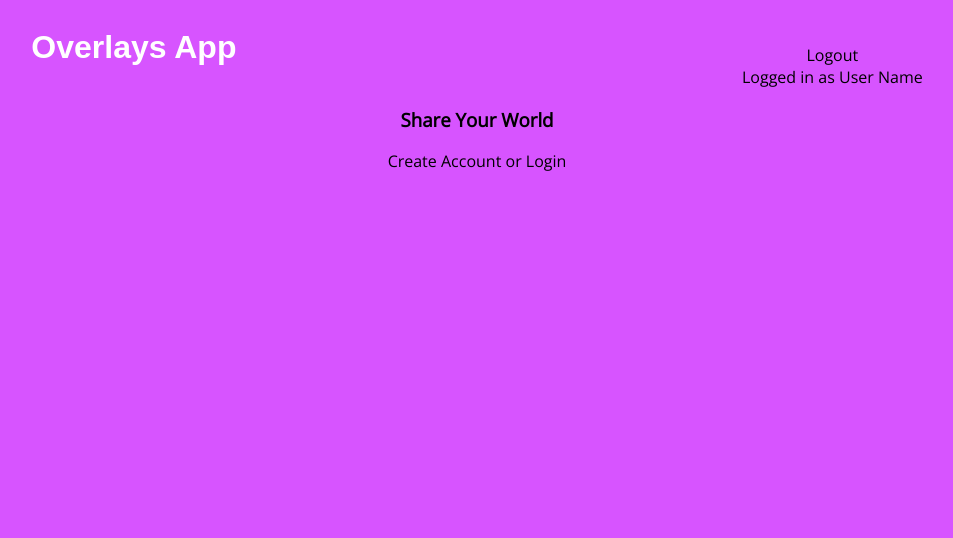
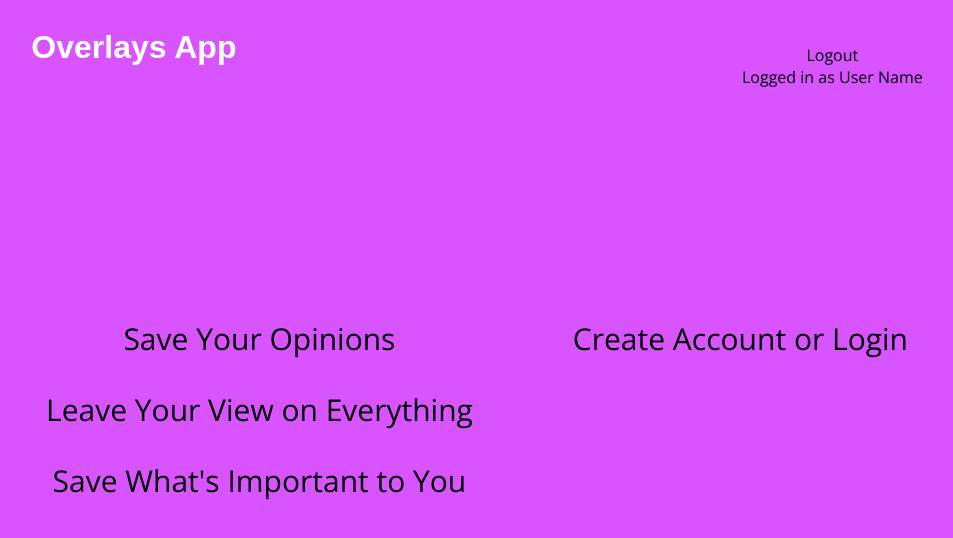
Before and after one commit to kraigwilliams/overlays-app, a React (Create React App) app: page / in a window 1280 px wide. Shown: the top 538 px of the page, without its empty margins (163-1116 px from the left). Built offline with nearby package versions, Linux system fonts and the light colour scheme; a web font is replaced by a local one.

Commit message:
css changes

```diff
--- a/src/Components/Header/header.css
+++ b/src/Components/Header/header.css
@@ -12,3 +12,9 @@ header{
  margin-left:40%;
 align-self: flex-end;
 }
+
+@media  only screen and(min-width:768px){
+
+
+
+}
--- /dev/null
+++ b/src/Components/Home/Home.css
@@ -0,0 +1,19 @@
+.home-page{
+display:flex;
+flex-direction: row;
+justify-content: center;
+padding-top:200px;
+
+}
+
+.home-left{
+margin-right:100px;
+}
+
+/* .home-right{
+    margin-right:100px;
+} */
+
+.home-page *{
+    font-size: 30px;
+}
--- a/src/Components/Home/Home.js
+++ b/src/Components/Home/Home.js
@@ -1,21 +1,31 @@
 import React from 'react';
-import {Link} from 'react-router-dom'
-
+import {Link} from 'react-router-dom';
+import './Home.css';
 
 
 
 function Home(){
 return(
-    <>
+    <div className="home-page">
+<div className="home-left">
+<p>Save Your Opinions</p>
+<p>Leave Your View on Everything</p>
 
-    <h3>Share Your World</h3>
+    <p>Save What's Important to You</p>
+</div>
+
+
+<div className="home-right">
+
 
 
     <p>
      <Link to="/register">Create Account</Link> or <Link to="/login">Login</Link>
 
     </p>
-    </>
+    </div>
+
+    </div>
 )
 }
 
--- a/src/config.js
+++ b/src/config.js
@@ -1,6 +1,6 @@
 export default{
 // API_ENDPOINT: 'http://localhost:8000/api',
-API_ENDPOINT: 'https://kraig-overlays-server.herokuapp.com/api',
+API_ENDPOINT: 'https://kraig-overlays-server.herokuapp.com/api' || 'http://localhost:8000',
 TOKEN_KEY: 'overlays-client-auth-token'
 
 }
```
Also changed, not shown: src/Components/Nav/Nav.css (added).
